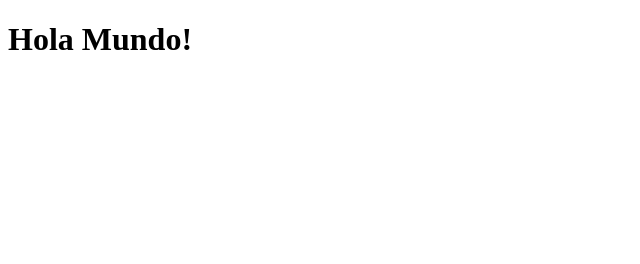
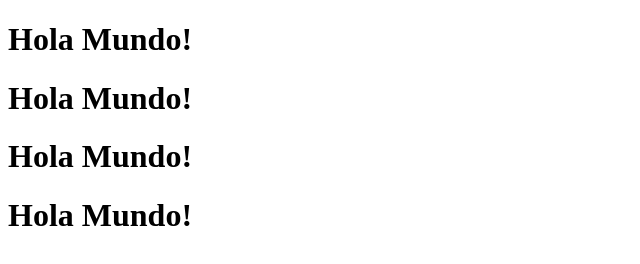
Before and after one commit to BibisGr/Proyecto-LM-DAMB, a plain HTML site: page index.html in a window 1280 px wide. Shown: the whole page, without its empty margins (0-640 px from the left). Drawn offline with Linux system fonts and the light colour scheme.

Commit message:
test add new page

```diff
--- a/css/style.css
+++ b/css/style.css
@@ -0,0 +1,4 @@
+body{
+    background-color: khaki;
+    color: darkblue;
+}
--- a/index.html
+++ b/index.html
@@ -7,5 +7,8 @@
 </head>
 <body>
     <h1>Hola Mundo!</h1>
+    <h1>Hola Mundo!</h1>
+    <h1>Hola Mundo!</h1>
+    <h1>Hola Mundo!</h1>
 </body>
 </html>
```
Also changed, not shown: pag/pagEx.html (added).
